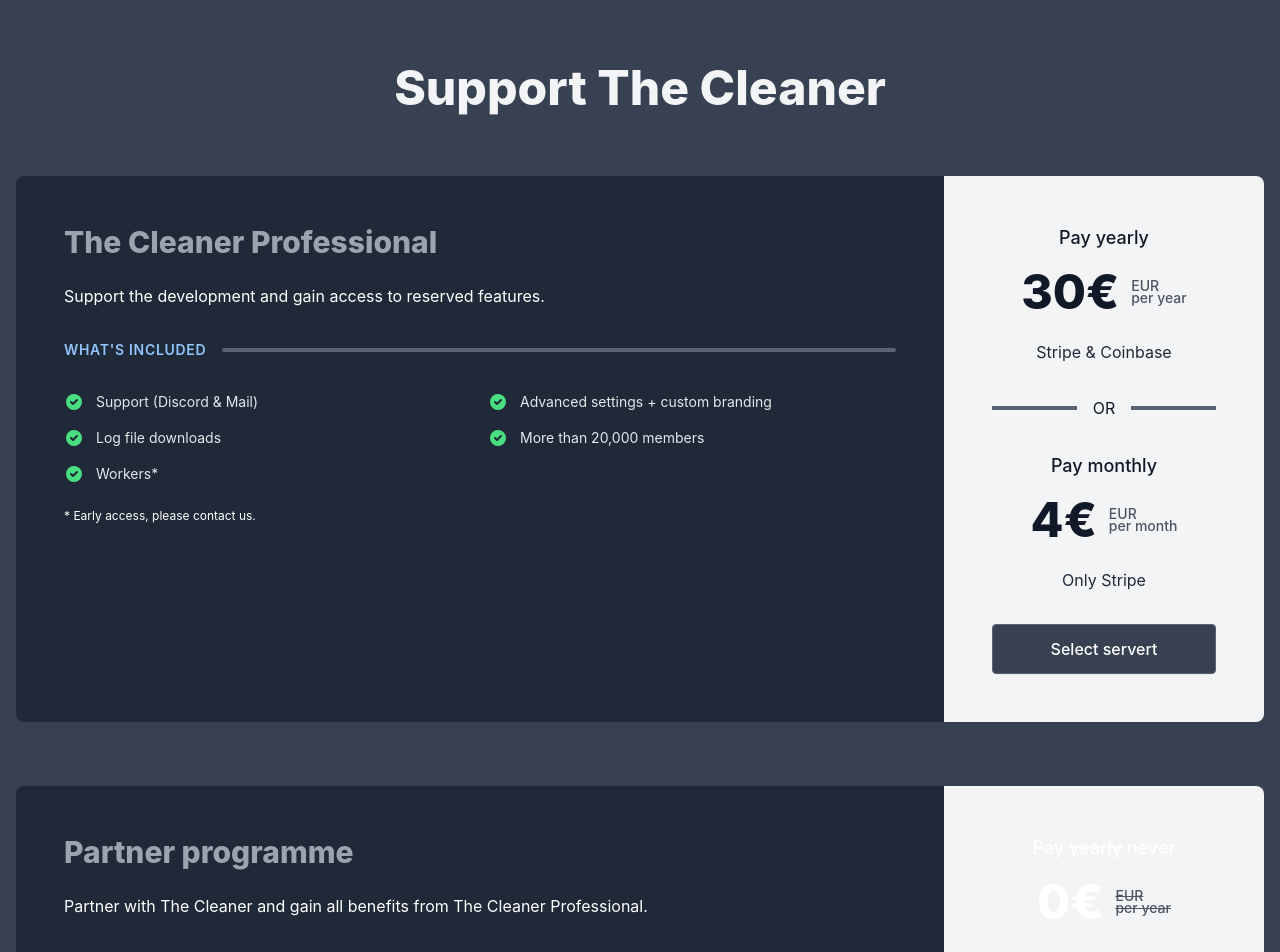
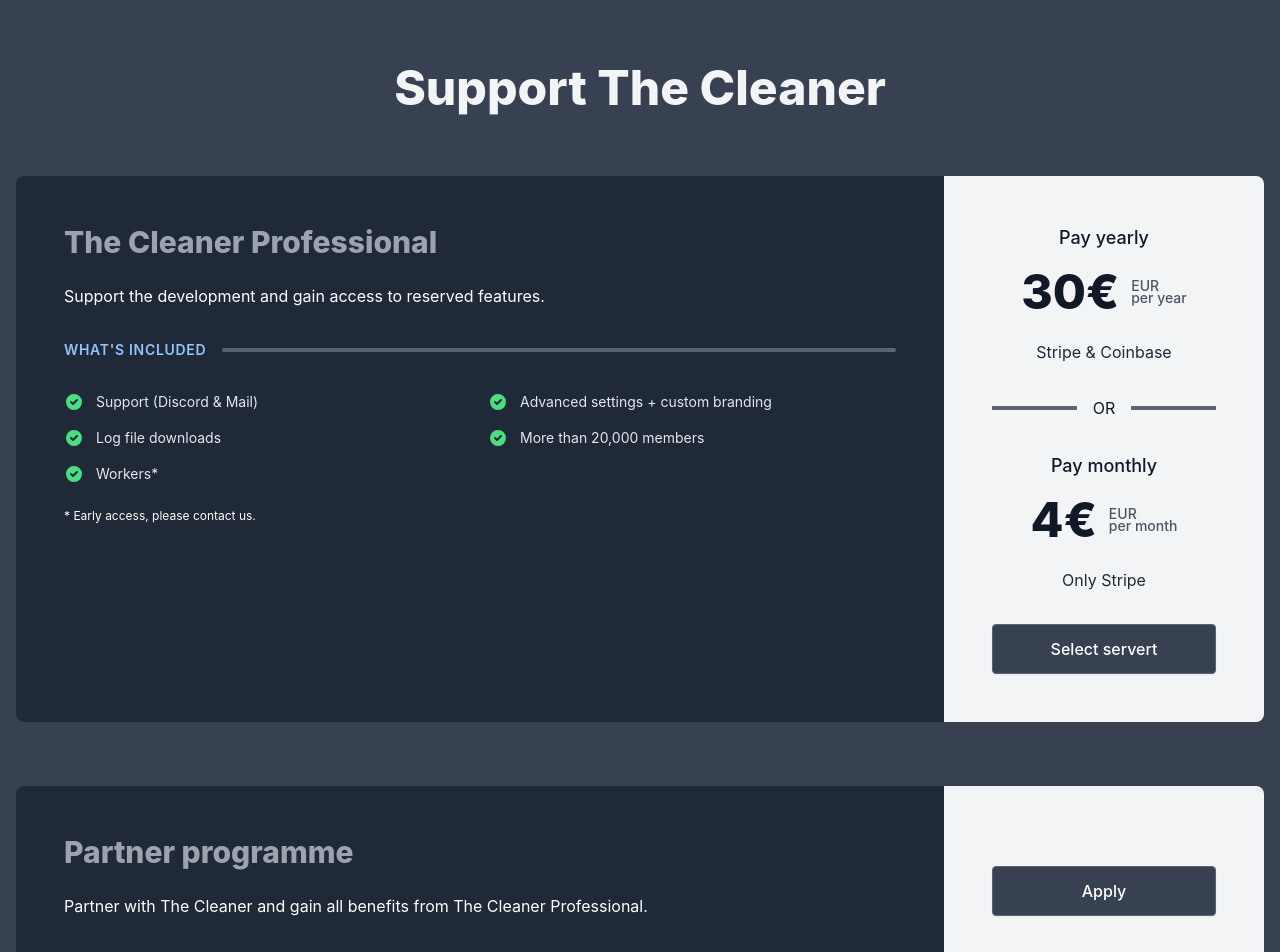
Before and after one commit to cleaner-bot/website, a Next.js app: page /pricing in a window 1280 px wide. Shown: the top 952 px of the page. Built offline with nearby package versions, Linux system fonts and the light colour scheme.

Commit message:
update partner apply

```diff
--- a/pages/pricing.jsx
+++ b/pages/pricing.jsx
@@ -164,19 +164,9 @@ export default function Pricing() {
                     </p>
                 </div>
                 <div className="flex-shrink-0 p-6 bg-gray-100 rounded-b-lg lg:p-12 lg:rounded-bl-none lg:rounded-r-lg lg:w-80">
-                    <p className="text-lg font-medium text-center">
-                        Pay <span className="line-through">yearly</span> never
-                    </p>
-                    <div className="flex items-center justify-center mt-4 text-5xl font-extrabold">
-                        <span>0€</span>
-                        <span className="flex flex-col ml-3 text-sm font-medium leading-3 text-gray-600 line-through">
-                            <span>EUR</span>
-                            <span>per year</span>
-                        </span>
-                    </div>
-                    <Link href="/dash?component=plan">
+                    <Link href="/discord">
                         <a className="mt-8 --btn --btn-4 --btn-neutral">
-                            Select server
+                            Apply
                         </a>
                     </Link>
                 </div>
```
